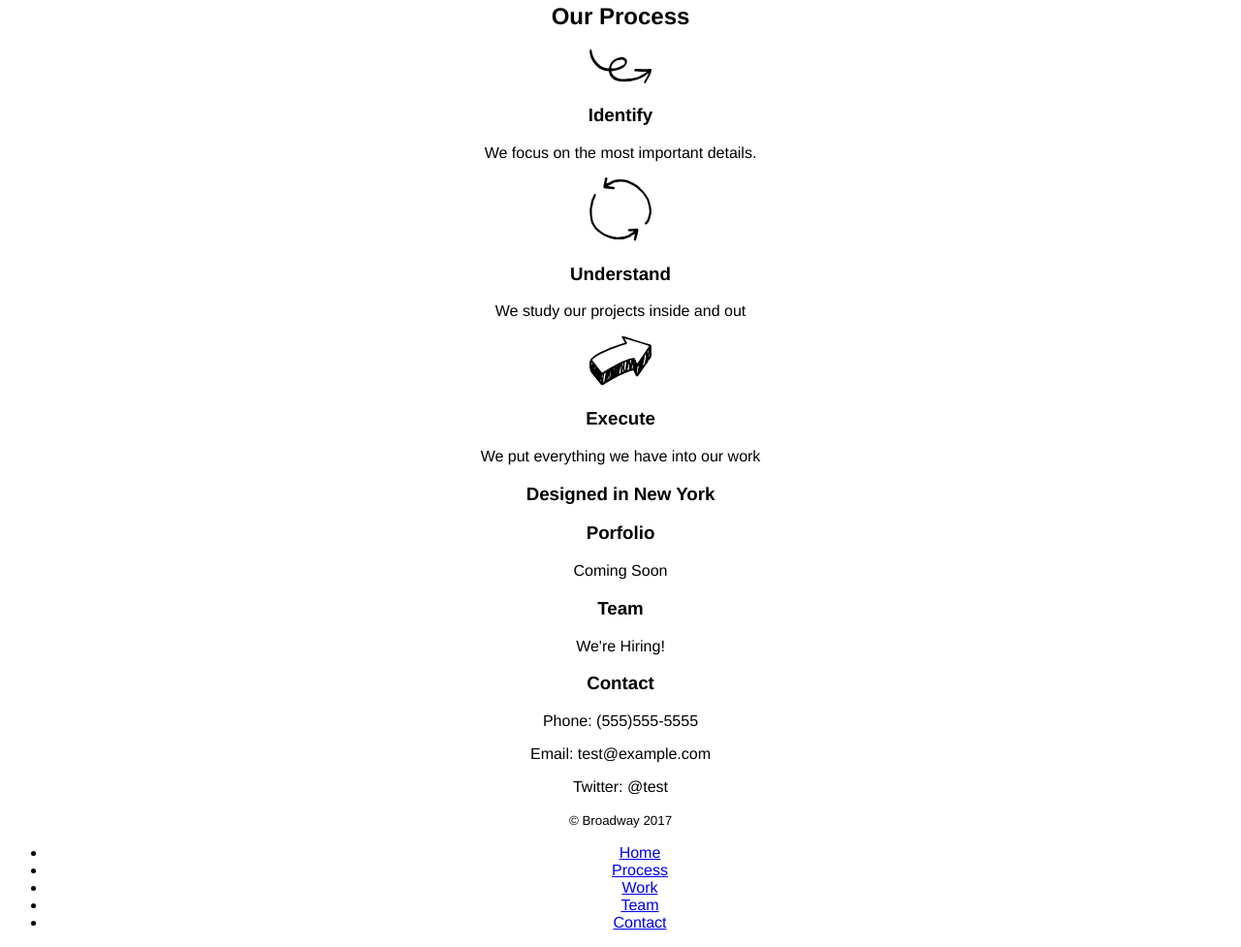
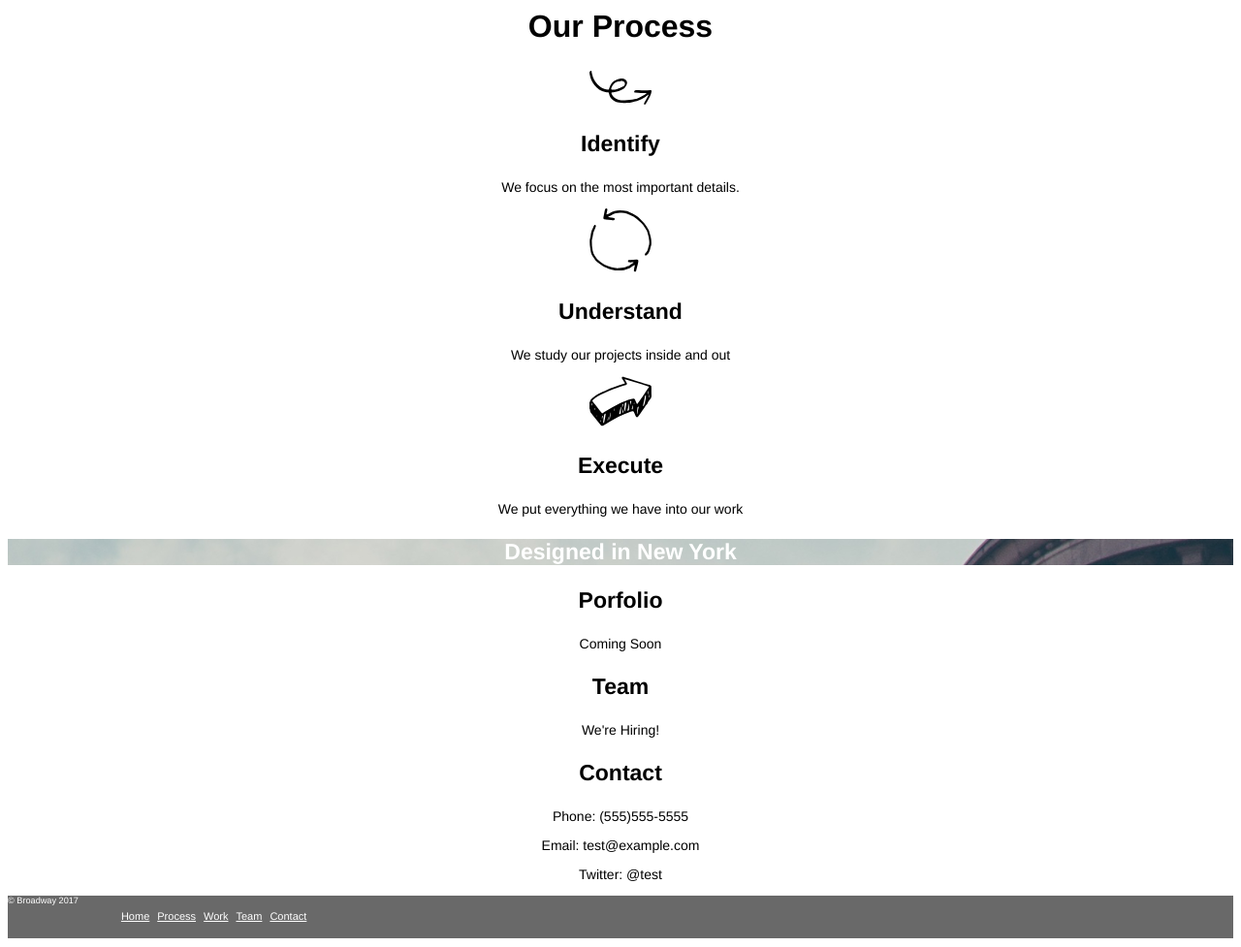
Before and after one commit to ristau/BroadwayDesign, a plain HTML site: page index.html in a window 1280 px wide. Shown: the part 368-1345 px from the top of the page at 97% size. Drawn offline with Linux system fonts and the light colour scheme.

Commit message:
style main page

```diff
--- a/index.html
+++ b/index.html
@@ -66,15 +66,14 @@
   <footer>
     <small>&copy; Broadway 2017</small>
     <nav>
-    <ul class="footer-nav">
+    <ul>
       <li><a href="#">Home</a></li>
       <li><a href="#process">Process</a></li>
       <li><a href="#portfolio">Work</a></li>
       <li><a href="#team">Team</a></li>
       <li><a href="#contact">Contact</a></li>
     </ul>
-    </nav>
-
+    <nav>
   </footer>
 
   </body>
--- a/resources/style.css
+++ b/resources/style.css
@@ -22,3 +22,45 @@ h1 {
   font-weight: bold;
   color: white;
 }
+
+h2 {
+  font-size: 32px;
+  font-weight: bold;
+}
+
+h3 {
+  font-size: 23px;
+  font-weight: bold;
+}
+
+p {
+  font-size: 14px;
+}
+
+#design{
+  color: white;
+  background-image: url("images/the-flatiron-building.png");
+}
+
+footer {
+  color: white;
+  background-color: dimgray;
+  font-size: 11px;
+  text-align: left;
+  display: flex;
+  flex-direction: row;
+}
+
+footer nav ul {
+  list-style-type: none;
+  display: inline-block;
+}
+
+footer nav li{
+  float: left;
+  padding: 4px;
+}
+
+footer nav li a {
+  color: white;
+}
```
